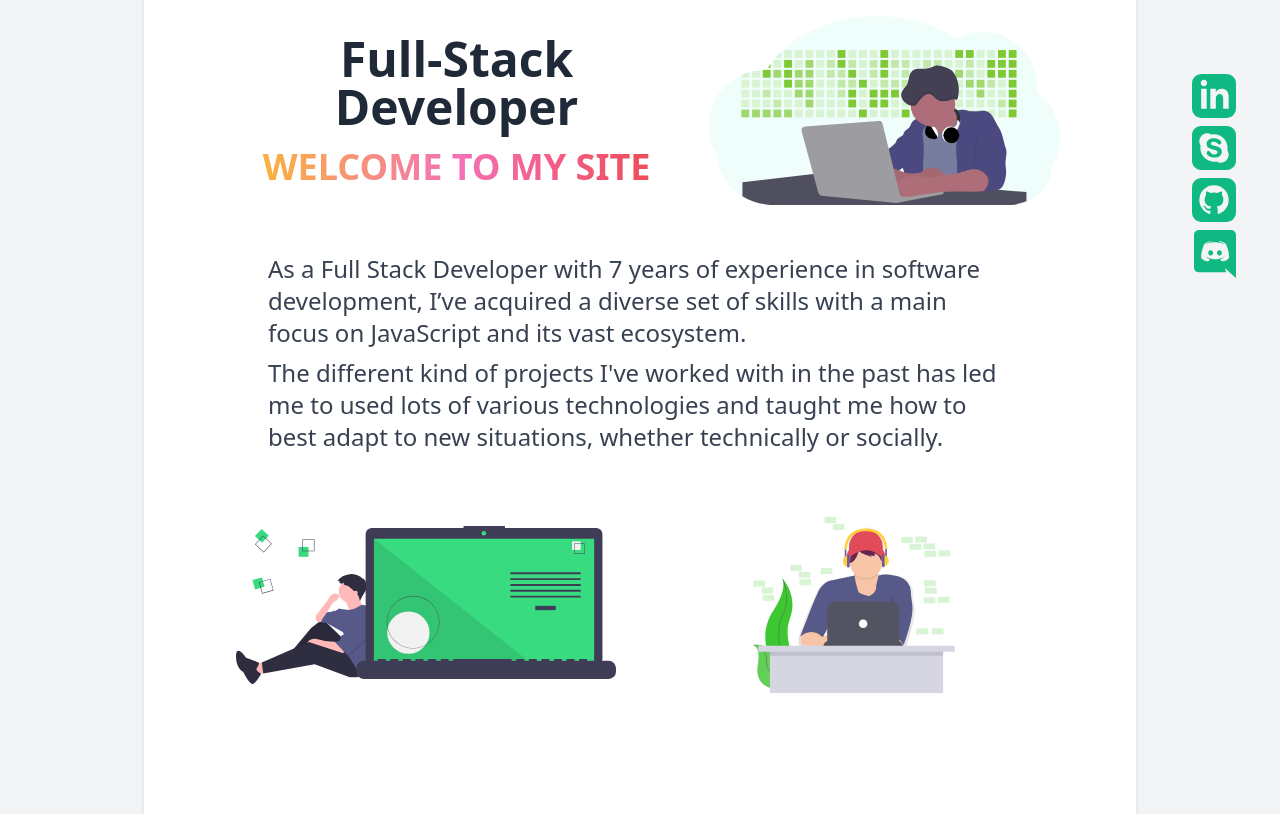
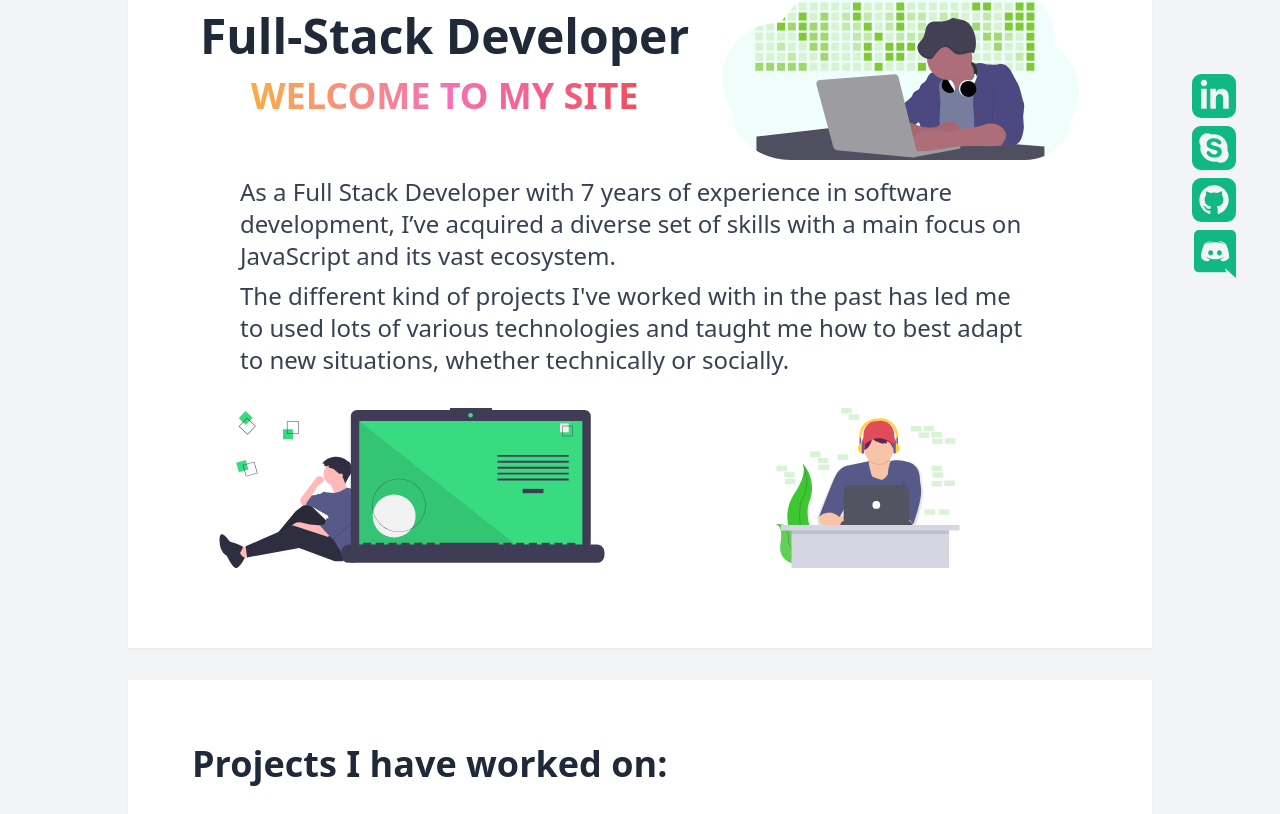
Before and after one commit to braveheart-star/daves-piedad, a Next.js app: page / in a window 1280 px wide. Shown: the part 224-1038 px from the top of the page. Built offline with nearby package versions, Linux system fonts and the light colour scheme.

Commit message:
polished

```diff
--- a/src/components/Card.tsx
+++ b/src/components/Card.tsx
@@ -11,15 +11,9 @@ export const Card = (props: CardProps) => {
   return (
     <div
       id={id}
-      className="container flex w-full max-w-screen-lg px-4 mx-auto my-8 "
+      className="container w-full max-w-5xl mx-auto bg-white shadow-sm"
     >
-      <div className="w-full mx-auto bg-white shadow-md">
-        <div className="m-6 md:m-16">
-          <div className={`md:py-5 lg:py-12 p-3 rounded ${props.className}`}>
-            {children}
-          </div>
-        </div>
-      </div>
+      <div className="p-10 space-y-4 lg:p-16">{children}</div>
     </div>
   );
 };
--- a/src/components/Layout.tsx
+++ b/src/components/Layout.tsx
@@ -19,7 +19,7 @@ export const Layout = ({ children, title = "ShiXiong" }: any) => {
           animate={{ opacity: 1 }}
           exit={{ opacity: 0 }}
         >
-          <div className="my-24 md:my-32"> {children}</div>
+          <div className="my-20 md:my-32"> {children}</div>
           <Footer />
         </motion.main>
       </div>
--- a/src/components/ProjectItem.tsx
+++ b/src/components/ProjectItem.tsx
@@ -8,7 +8,7 @@ export const ProjectItem = ({ item }: any) => {
   const [hoveredEle, setHover] = useState(false);
 
   return (
-    <div className="py-4 mx-auto lg:p-4 ">
+    <div className="mx-auto lg:p-4 ">
       <div className="container flex items-center justify-center max-w-sm mx-auto overflow-hidden transition duration-100 ease-in-out transform rounded-md shadow cursor-pointer hover:-translate-y-1 hover:scale-105 cardBg">
         <div
           onMouseOver={() => {
--- a/src/components/Skill.tsx
+++ b/src/components/Skill.tsx
@@ -25,12 +25,12 @@ export const Skill = (props: SkillProps) => {
     degreeColor,
   } = props;
   return (
-    <div className="w-40 mx-auto border rounded-lg ">
+    <div className="w-32 mx-auto text-gray-700 border rounded-lg sm:w-40 ">
       <div
-        className={`${borderColor1} relative h-32 p-3 border-b-4  rounded-lg shadow `}
+        className={`${borderColor1} relative sm:h-32 p-3 border-b-4  rounded-lg shadow `}
       >
         <div
-          className={`absolute w-16 h-16 ${picSize} -mt-8 -ml-8 overflow-hidden ${backColor} border ${borderColor2} rounded-full`}
+          className={`absolute w-12 h-12 sm:w-16 sm:h-16 ${picSize} -mt-8 -ml-8 overflow-hidden ${backColor} border ${borderColor2} rounded-full`}
         >
           <Image
             src={pic}
@@ -39,12 +39,13 @@ export const Skill = (props: SkillProps) => {
             height={100}
           />
         </div>
-        <p className="items-center my-4 text-lg font-hairline text-center text-gray-700 ">
+
+        <p className="items-center mt-4 text-lg font-hairline text-center ">
           {title}
         </p>
 
-        <div className="relative w-full h-1 my-10 text-gray-700 bg-gray-400 rounded ">
-          <div className="absolute right-0 flex p-1 -mt-6 text-sm ">
+        <div className="relative w-full h-1 mt-8 bg-gray-400 rounded ">
+          <div className="absolute right-0 flex p-1 text-sm -top-6 ">
             {degree >= 95 ? (
               [1, 2, 3, 4, 5].map((idx) => (
                 <StarIcon
@@ -79,7 +80,6 @@ export const Skill = (props: SkillProps) => {
               </div>
             )}
           </div>
-
           <div
             className={` ${
               degree > 85
--- a/src/pages/index.tsx
+++ b/src/pages/index.tsx
@@ -17,8 +17,8 @@ export default function Home() {
     // eslint-disable-next-line
   }, []);
   return (
-    <>
-      <Card id="Home" className="relative">
+    <div className="space-y-4 lg:space-y-8 ">
+      <Card id="Home">
         <div className="grid items-center gap-4 sm:grid-cols-7">
           <div className="space-y-2 font-bold text-center lg:space-y-4 sm:col-span-4">
             <p className="text-3xl text-gray-800 sm:text-4xl xl:text-5xl ">
@@ -29,7 +29,7 @@ export default function Home() {
             </p>
           </div>
           <div className="sm:col-span-3">
-            <CoderIcon className="w-full h-full " />
+            <CoderIcon className="w-full h-48 " />
           </div>
         </div>
         <div className="my-6 space-y-2 lg:my-12 md:mx-12">
@@ -45,15 +45,17 @@ export default function Home() {
             adapt to new situations, whether technically or socially.
           </p>
         </div>
-        <div className="grid gap-4 sm:grid-cols-2">
-          <ThinkerIcon className="w-full h-40 p-4 lg:h-52" />
-          <CodingIcon className="w-full h-40 p-4 lg:h-52" />
+        <div className="hidden grid-cols-2 gap-4 sm:grid ">
+          <div className="h-40 p-4 lg:h-48 ">
+            <ThinkerIcon className="w-full h-full " />
+          </div>
+          <div className="h-40 p-4 lg:h-48 ">
+            <CodingIcon className="w-full h-full " />
+          </div>
         </div>
       </Card>
       <Card id="Projects">
-        <p className="my-6 text-xl font-bold text-gray-800 sm:text-3xl md:text-4xl">
-          Projects I have worked on:
-        </p>
+        <p className="title">Projects I have worked on:</p>
 
         <div className="grid grid-cols-1 gap-4 sm:grid-cols-2 ">
           {projects.map((item, idx) => (
@@ -62,16 +64,14 @@ export default function Home() {
         </div>
       </Card>
       <Card id="About">
-        <div className="lg:flex">
-          <p className="my-6 text-xl font-bold text-gray-800 sm:text-3xl md:text-4xl">
-            Get to know me:
-          </p>
-          <p className="text-lg font-bold text-green-500 lg:m-6 sm:text-2xl md:text-3xl">
+        <div className="items-center lg:flex">
+          <p className=" title">Get to know me:</p>
+          <p className="text-lg font-bold text-green-500 lg:m-6 sm:text-xl md:text-2xl">
             ShiXiong(世雄) Han(韩)
           </p>
         </div>
         <div className="items-center my-8 lg:my-12 lg:flex lg:justify-around">
-          <div className="w-40 h-40 overflow-hidden border-2 border-blue-200 rounded-full ">
+          <div className="overflow-hidden border-2 border-blue-200 rounded-full w-36 h-36 ">
             <div className="object-cover object-center w-full h-full mx-auto rounded">
               <Image
                 src="/images/photo/picture.jpg"
@@ -83,22 +83,21 @@ export default function Home() {
           </div>
           <div className="my-8 xl:w-4/6 lg:w-3/5 lg:my-0">
             <p className="font-serif text-gray-700 sm:text-lg lg:text-xl">
-              My name is ShiXiong Han. I'm a senior web developer based in Hong
-              Kong with a focus in building beautiful and well-structured web
-              site using modern technologies.
-            </p>
-
-            <p className="my-2 font-serif text-gray-700 sm:text-lg lg:text-xl">
-              I'm open to work at any time zone.
+              My name is ShiXiong Han.
+              <span className="block">
+                I'm a senior web developer based in Hong Kong with a focus in
+                building beautiful and well-structured web site using modern
+                technologies.
+              </span>
+              <span className="block">I'm open to work at any time zone.</span>
             </p>
           </div>
         </div>
-        <div>
+        <div className="space-y-8 ">
           <p className="font-mono text-xl font-bold text-gray-700 lg:text-2xl">
             Main Skills
           </p>
-          <div className="my-6 ">
-            <div className="grid gap-4 sm:grid-cols-2 lg:grid-cols-3 gap-y-6">
+          <div className="grid grid-cols-2 gap-4 sm:grid-cols-3 gap-y-6">
             <Skill
               borderColor1="border-yellow-400 "
               borderColor2="border-yellow-200"
@@ -201,24 +200,18 @@ export default function Home() {
             />
           </div>
         </div>
-        </div>
       </Card>
       <Card id="Recommend">
-        <p className="my-6 text-xl font-bold text-gray-800 sm:text-3xl md:text-4xl">
-          Recommendations:
-        </p>
+        <p className="title">Recommendations:</p>
         <div className="space-y-4 divide-y lg:space-y-6 md:mt-10">
           {recommend.map((item, idx) => (
             <RecommendDetail item={item} key={idx} />
           ))}
         </div>
       </Card>
-
-      <Card id="Contact" className="bg-white">
+      <Card id="Contact">
         <div>
-          <p className="my-6 text-xl font-bold text-gray-800 sm:text-3xl md:text-4xl">
-            Contact me:
-          </p>
+          <p className=" title">Contact me:</p>
           <p className="text-sm text-gray-700 lg:m-6 sm:text-lg md:text-xl">
             I'm always up for interesting ideas and projects. If you want to
             talk about any of the projects I have worked on, or want to work
@@ -242,6 +235,6 @@ export default function Home() {
           </div>
         </div>
       </Card>
-    </>
+    </div>
   );
 }
--- a/src/styles/globals.css
+++ b/src/styles/globals.css
@@ -2,3 +2,9 @@
 @tailwind base;
 @tailwind components;
 @tailwind utilities;
+
+@layer components {
+  .title {
+    @apply text-2xl font-bold text-gray-800 md:text-4xl;
+  }
+}
```
Lines whose indentation alone changed are shown as unchanged.
